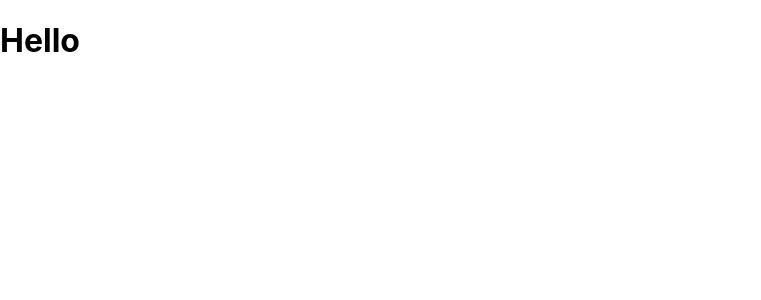
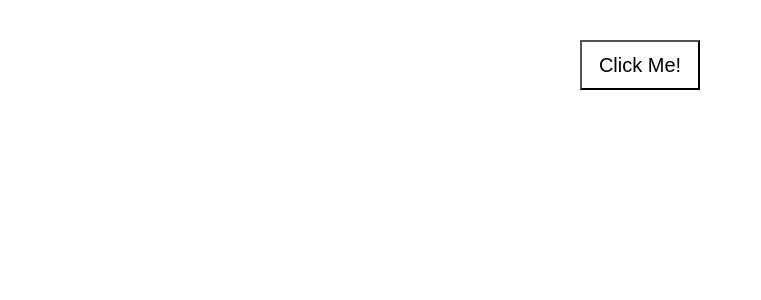
Before and after one commit to kramlj00/RandomColors, a React (Create React App) app: page / in a window 1280 px wide. Shown: the top 300 px of the page, without its empty margins (0-761 px from the left). Built offline with nearby package versions, Linux system fonts and the light colour scheme.

Commit message:
Get random color

```diff
--- a/src/App.js
+++ b/src/App.js
@@ -1,9 +1,16 @@
+import styled from "styled-components";
+import MainComponent from "./components/MainComponent/MainComponent";
+
 function App() {
   return (
-    <div className="App">
-      <h1>Hello</h1>
-    </div>
+    <Container>
+      <MainComponent />
+    </Container>
   );
 }
 
 export default App;
+
+const Container = styled.div`
+  text-align: center;
+`;
--- /dev/null
+++ b/src/components/FetchColor/FetchColor.js
@@ -0,0 +1,12 @@
+const FetchColor = async (setColorData) => {
+  const response = await fetch("https://www.colr.org/json/color/random", {
+    cache: "no-cache",
+  }); // no-cache to randomize colors
+  const data = await response.json();
+  // console.log(`Data: ${JSON.stringify(data)}`);
+  const [color] = data.colors;
+  setColorData(color.hex);
+  // console.log(color.hex);
+};
+
+export default FetchColor;
--- /dev/null
+++ b/src/components/MainComponent/MainComponent.js
@@ -0,0 +1,32 @@
+import React, { useState } from "react";
+import styled from "styled-components";
+import FetchColor from "../FetchColor/FetchColor";
+
+function MainComponent() {
+  const [colorData, setColorData] = useState("");
+
+  const changeColorHandler = () => {
+    FetchColor(setColorData);
+  };
+
+  return (
+    <Container>
+      <Button onClick={changeColorHandler} style={{ color: `#${colorData}` }}>
+        Click Me!
+      </Button>
+    </Container>
+  );
+}
+
+export default MainComponent;
+
+const Container = styled.div``;
+const Button = styled.button`
+  width: 120px;
+  height: 50px;
+  margin-top: 40px;
+  cursor: pointer;
+  font-size: 20px;
+  background-color: white;
+  text-decoration: none;
+`;
```
